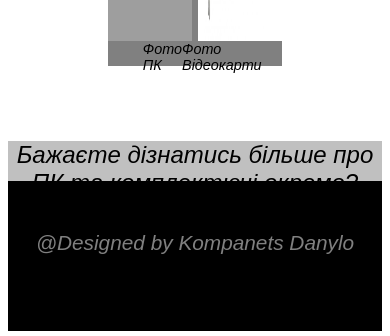
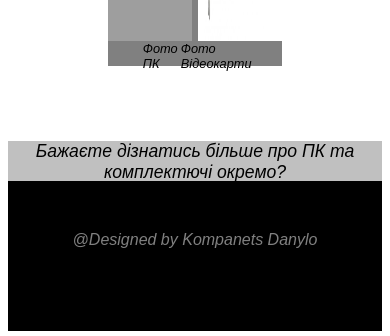
Before and after one commit to xfSociety/lab4_Kompanets, a plain HTML site: page responsive-flex.html in a window 390 px wide. Shown: the part 992-1328 px from the top of the page. Drawn offline with Linux system fonts and the light colour scheme; grey boxes are pictures that could not be loaded.

Commit message:
Update responsive-flex.html

```diff
--- a/responsive-flex.html
+++ b/responsive-flex.html
@@ -118,10 +118,16 @@ A:hover{
   font-size: 80%;
 }
 .div_under_orange{
-  font-size: 90%;
+  font-size: 80%;
 }
 .div_under_orange2{
-  font-size: 90%;
+  font-size: 80%;
+}
+ .silver{
+ font-size: 110%;
+}
+ footer{
+ font-size: 100%;
 }
 }
     </style>
```
